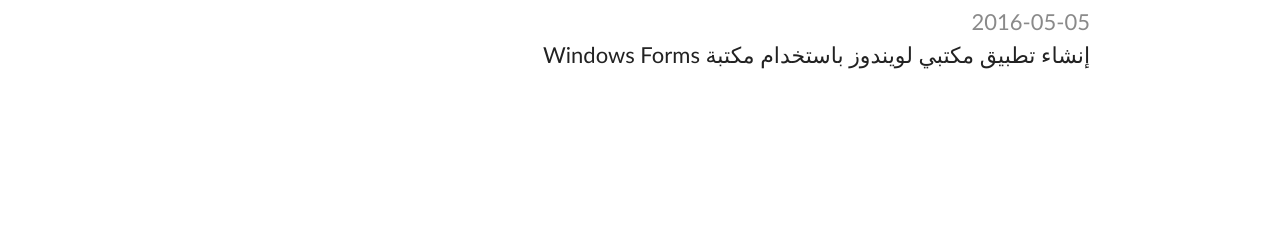
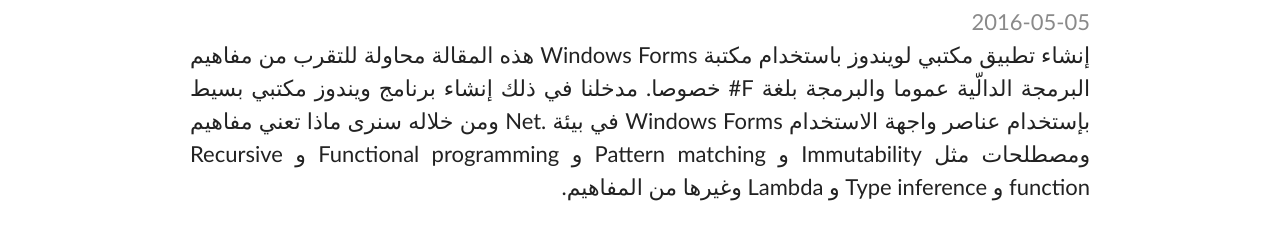
Before and after one commit to shagrouni/shagrouni.github.io, a plain HTML site: page index.html in a window 1280 px wide. Shown: the part 465-704 px from the top of the page. Drawn offline with Linux system fonts and the light colour scheme.

Commit message:
Update index.html

```diff
--- a/index.html
+++ b/index.html
@@ -24,6 +24,8 @@
    <span class="post-date">2016-05-05</span>
    </div>
    إنشاء تطبيق مكتبي لويندوز باستخدام مكتبة Windows Forms
+   هذه المقالة محاولة للتقرب من مفاهيم البرمجة الدالّية عموما والبرمجة بلغة F# خصوصا. مدخلنا في ذلك إنشاء برنامج ويندوز مكتبي بسيط بإستخدام عناصر واجهة الاستخدام Windows Forms في بيئة .Net ومن خلاله سنرى ماذا تعني مفاهيم ومصطلحات مثل Immutability و Pattern matching و Functional programming و Recursive function و Type inference و Lambda وغيرها من المفاهيم.
+
 
 
 
```
